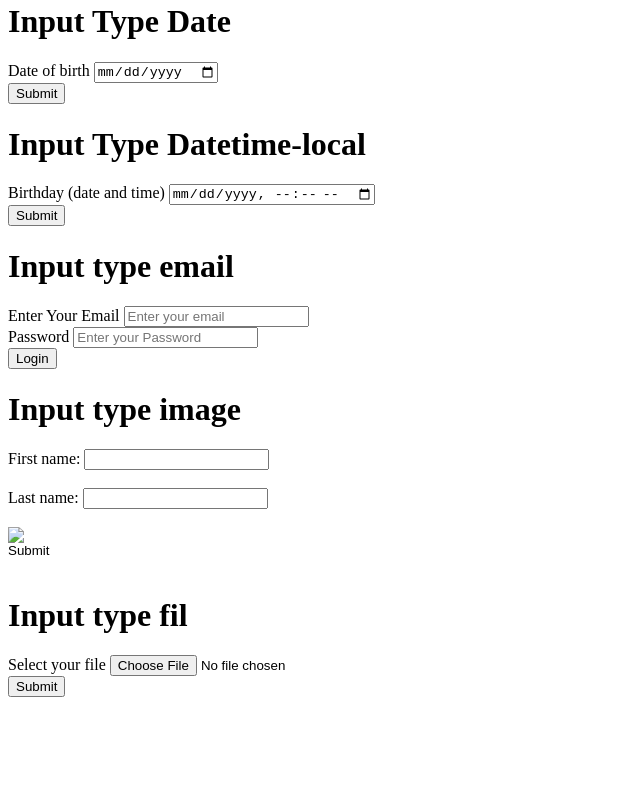
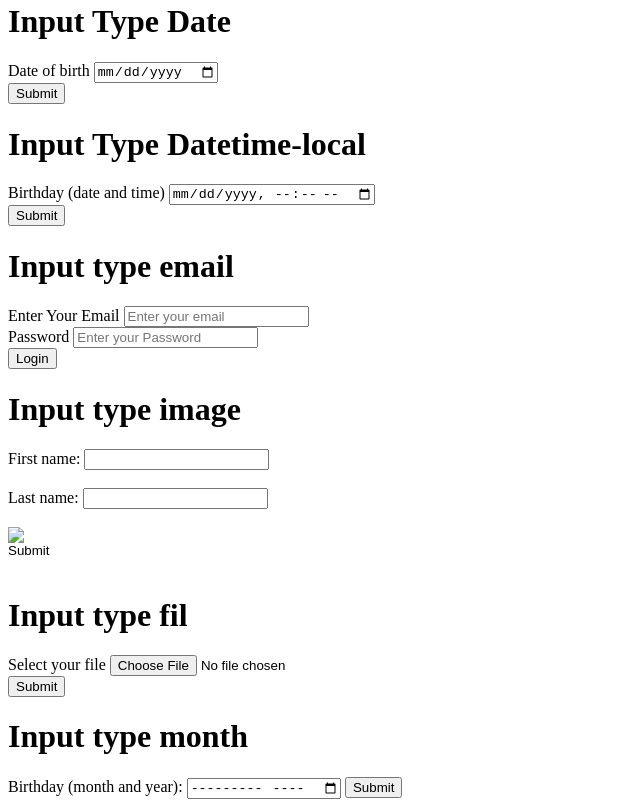
Before and after one commit to ishanrana363/Fundamental_Of_Html, a plain HTML site: page class_1/Design_form_with_all_input_field_in_basic_html/index.html in a window 1280 px wide. Shown: the part 1082-1889 px from the top of the page, without its empty margins (0-640 px from the left). Before the commit the page ends 1787 px from the top, so only its background shows below. Drawn offline with Linux system fonts and the light colour scheme.

Commit message:
input type month done

```diff
--- a/class_1/Design_form_with_all_input_field_in_basic_html/index.html
+++ b/class_1/Design_form_with_all_input_field_in_basic_html/index.html
@@ -120,9 +120,19 @@
 
     <h1>Input type fil</h1>
 
-    <label for="file">Select your file</label>
-    <input type="file" name="file" id="file"> <br>
-    <input type="button" value="Submit">
+    <form action="">
+        <label for="file">Select your file</label>
+        <input type="file" name="file" id="file"> <br>
+        <input type="button" value="Submit">
+    </form>
+
+    <h1>Input type month</h1>
+
+    <form action="">
+        <label for="bdaymonth">Birthday (month and year):</label>
+    <input type="month" id="bdaymonth" name="bdaymonth">
+    <input type="submit" value="Submit">
+    </form>
 
 
 
```
